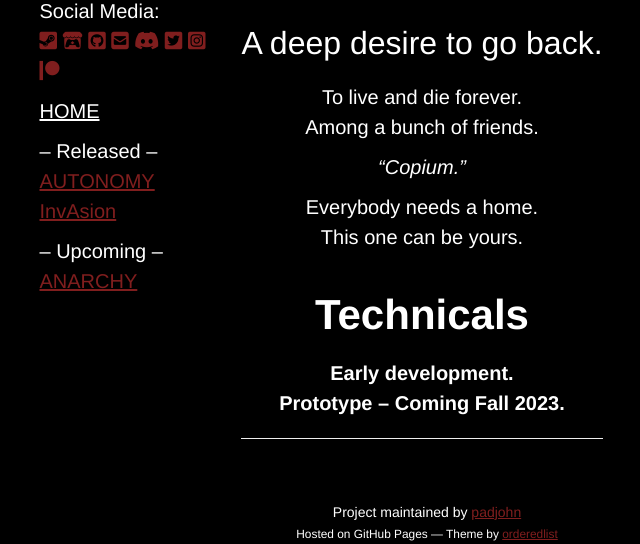
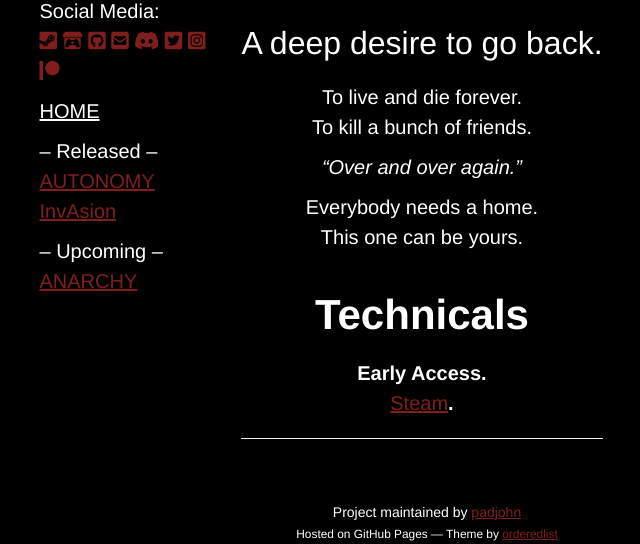
Before and after one commit to padjohn/norygami.github.io, a Jekyll site: the page built from sub/anarchy/anarchy.md, in a window 1280 px wide, cut to the strip 363-907 px from the top of the page. Shown: the whole strip, without its empty margins (213-853 px from the left). Built offline with Jekyll 4.4.1, drawn with Linux system fonts in a browser that asks for light colours; nearby versions of some CDN libraries; our own code applies the rules of GitHub Pages for plain Markdown files.

Commit message:
Update anarchy.md

```diff
--- a/sub/anarchy/anarchy.md
+++ b/sub/anarchy/anarchy.md
@@ -2,9 +2,9 @@
 # A world born from a dream.
 ## A deep desire to go back.
 To live and die forever.
-Among a bunch of friends.
+To kill a bunch of friends.
 
-*"Copium."*
+*"Over and over again."*
 
 Everybody needs a home.
 This one can be yours.
@@ -12,7 +12,7 @@ This one can be yours.
 
 # Technicals
 
-**Early development.**
-**Prototype – Coming Fall 2023.**
+**Early Access.**
+**[Steam](https://www.google.com](https://store.steampowered.com/app/2169000/TRACHI__ANARCHY/)https://store.steampowered.com/app/2169000/TRACHI__ANARCHY/).**
 
 ----
```
